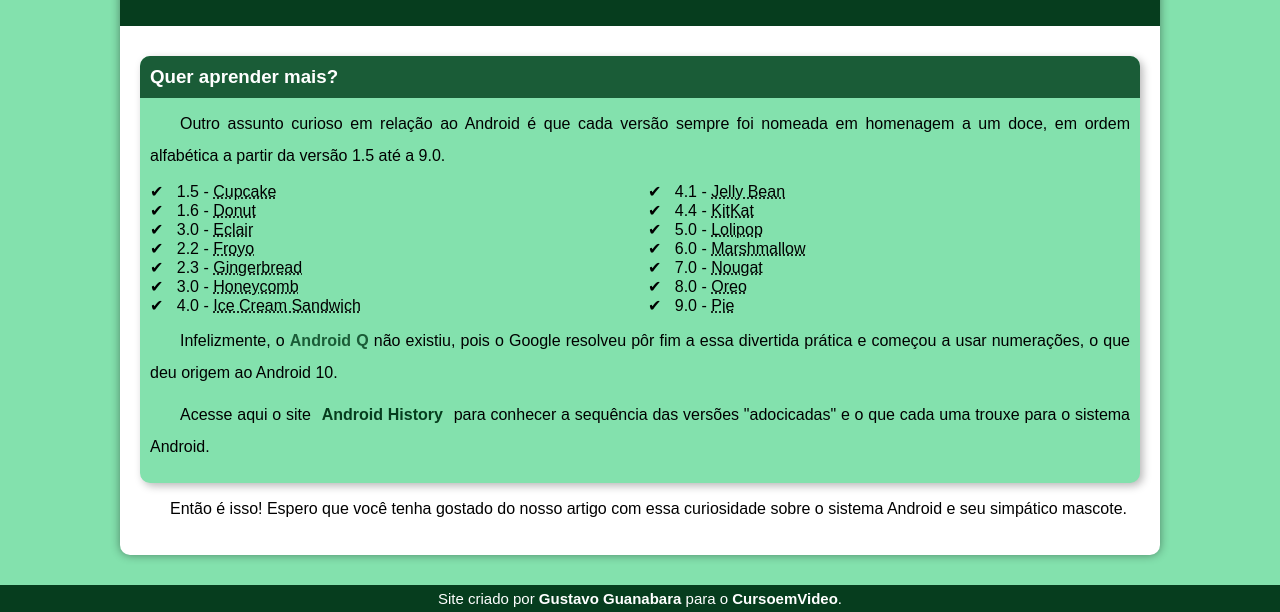
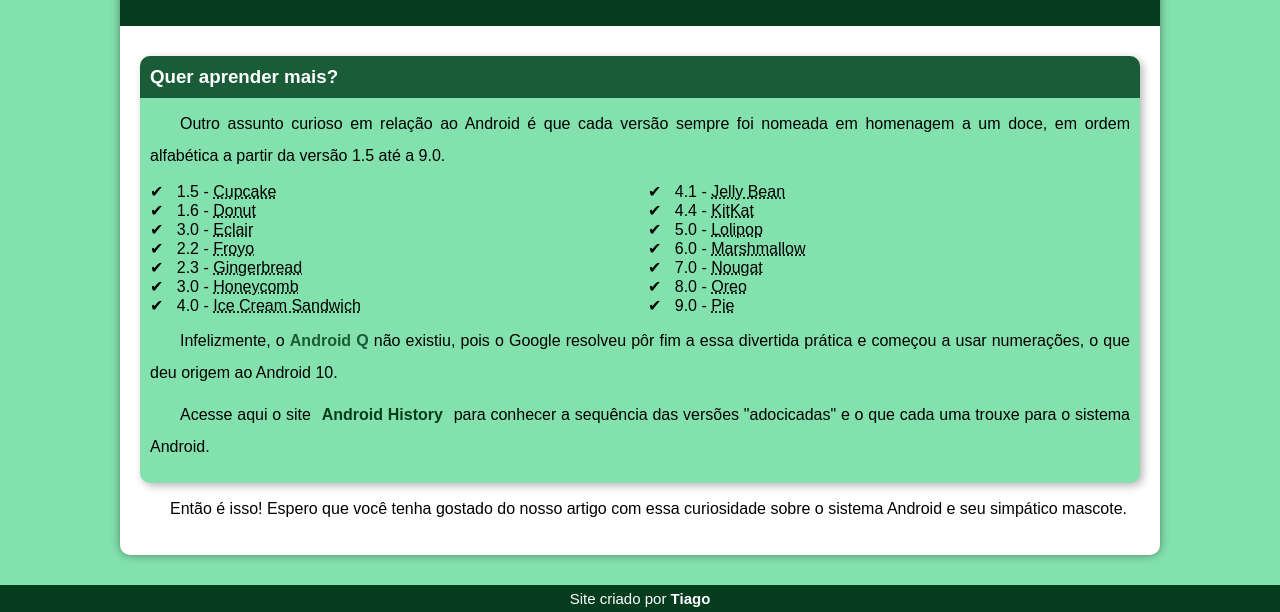
Before and after one commit to QueirozT/projeto-andoid, a Jekyll site: the page index.html, which Jekyll copies as it is, in a window 1280 px wide and 900 px high, scrolled down 2040 px, cut to the strip 288-900 px from the top of the window. Built offline with Jekyll 4.4.1, drawn with Linux system fonts in a browser that asks for light colours.

Commit message:
Update index.html

```diff
--- a/index.html
+++ b/index.html
@@ -183,9 +183,7 @@
     </main>
 
     <!-- Rodapé da página. -->
-    <footer>Site criado por <a href="https://gustavoguanabara.github.io" target="_blank">Gustavo Guanabara</a> para o <a
-            href="https://www.youtube.com/cursoemvideo" target="_blank">CursoemVideo</a>.
-    </footer>
+    <footer>Site criado por <a href="https://github.com/QueirozT" target="_blank">Tiago</a></footer>
 
 </body>
 
```
